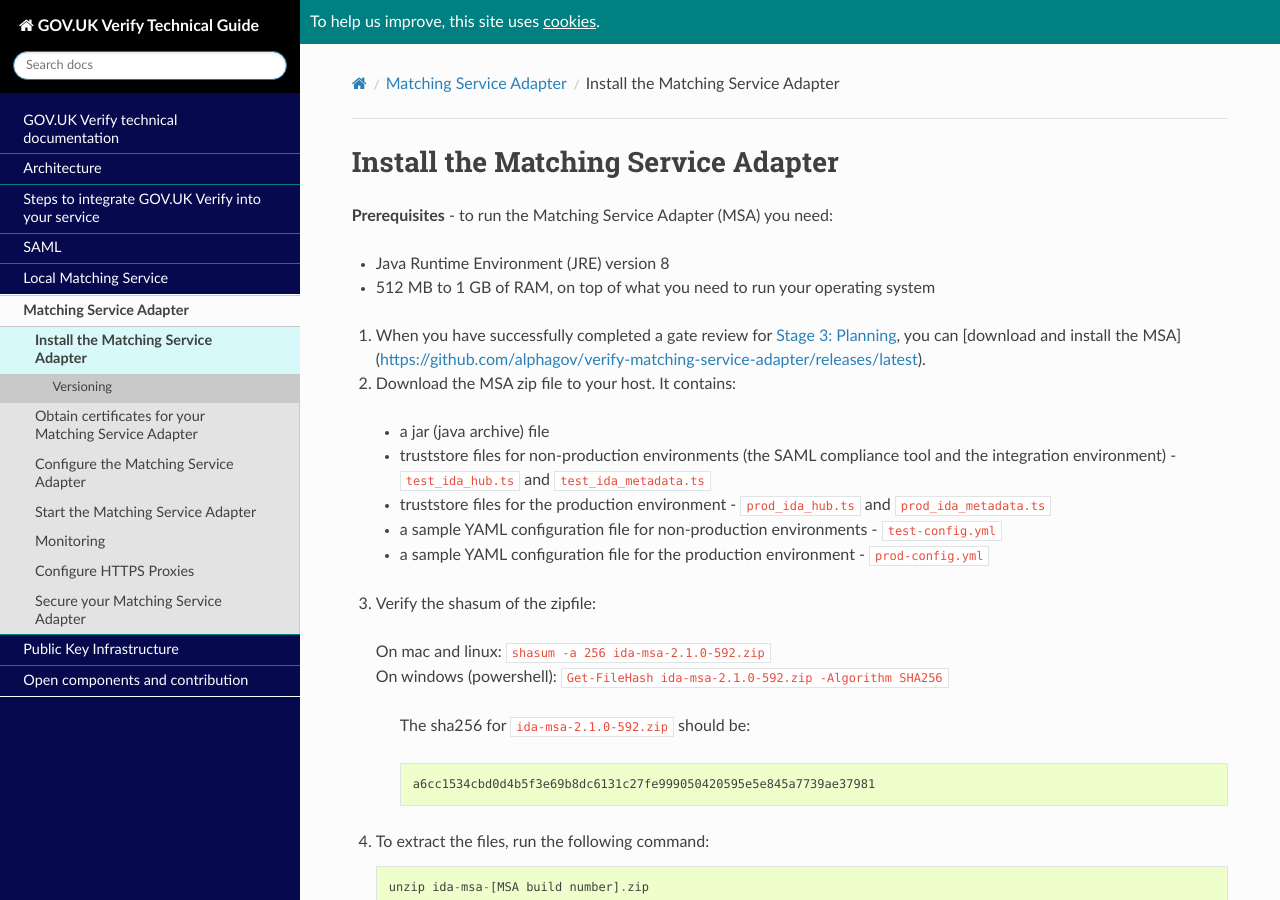
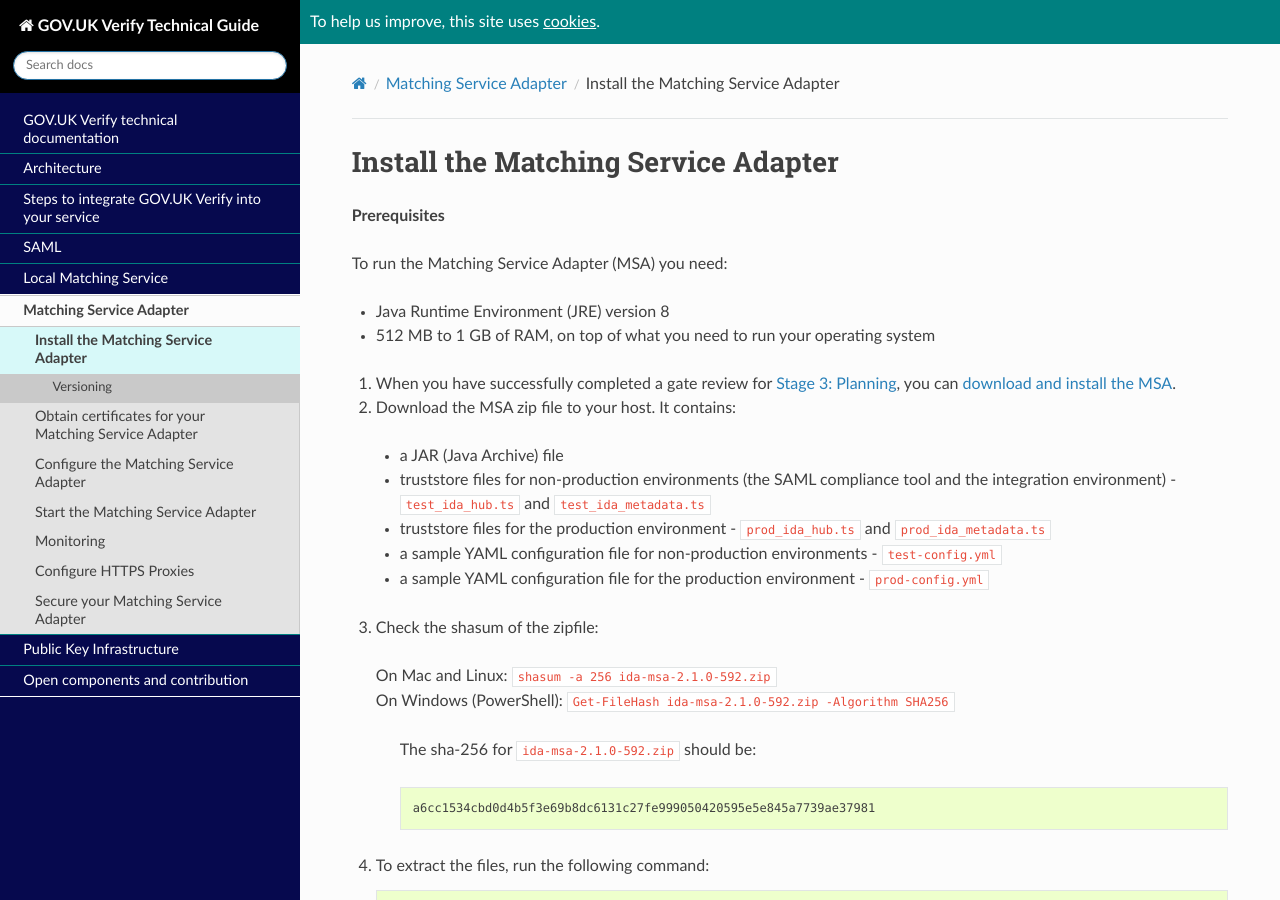
Before and after one commit to alphagov/rp-onboarding-tech-docs, a Sphinx documentation site: the page built from source/pages/msa/msaUse.rst, in a window 1280 px wide and 900 px high. Built offline with Sphinx 7.4.7 and the Read the Docs theme 2.0.0, drawn with Linux system fonts in a browser that asks for light colours; nearby versions of some CDN libraries; pages that are not in the unit, such as notebooks, are missing from menus; comment, search, counter and statistics services are not loaded.

Commit message:
BAU: Fix rst formatting
Remove rogue markdown, fix styling for proper nouns

```diff
--- a/source/pages/msa/msaUse.rst
+++ b/source/pages/msa/msaUse.rst
@@ -5,27 +5,29 @@
 Install the Matching Service Adapter
 ======================================
 
-**Prerequisites** - to run the Matching Service Adapter (MSA) you need:
+**Prerequisites**
+
+To run the Matching Service Adapter (MSA) you need:
 
 * Java Runtime Environment (JRE) version 8
 * 512 MB to 1 GB of RAM, on top of what you need to run your operating system
 
-1. When you have successfully completed a gate review for `Stage 3: Planning <http://alphagov.github.io/identity-assurance-documentation/stage3/Stage3.html>`_, you can [download and install the MSA](https://github.com/alphagov/verify-matching-service-adapter/releases/latest).
+1. When you have successfully completed a gate review for `Stage 3: Planning <http://alphagov.github.io/identity-assurance-documentation/stage3/Stage3.html>`_, you can `download and install the MSA <https://github.com/alphagov/verify-matching-service-adapter/releases/latest>`_.
 
 2. Download the MSA zip file to your host. It contains:
 
- * a jar (java archive) file
+ * a JAR (Java Archive) file
  * :ref:`truststore <gloss_truststore>` files for non-production environments (the SAML compliance tool and the integration environment) - ``test_ida_hub.ts`` and ``test_ida_metadata.ts``
  * truststore files for the production environment - ``prod_ida_hub.ts`` and ``prod_ida_metadata.ts``
  * a sample YAML configuration file for non-production environments  - ``test-config.yml``
  * a sample YAML configuration file for the production environment  - ``prod-config.yml``
 
-3. Verify the shasum of the zipfile::
+3. Check the shasum of the zipfile::
 
-  | On mac and linux: ``shasum -a 256 ida-msa-2.1.0-592.zip``
-  | On windows (powershell): ``Get-FileHash ida-msa-2.1.0-592.zip -Algorithm SHA256``
+  | On Mac and Linux: ``shasum -a 256 ida-msa-2.1.0-592.zip``
+  | On Windows (PowerShell): ``Get-FileHash ida-msa-2.1.0-592.zip -Algorithm SHA256``
 
-   The sha256 for ``ida-msa-2.1.0-592.zip`` should be::
+   The sha-256 for ``ida-msa-2.1.0-592.zip`` should be::
 
     a6cc1534cbd0d4b5f3e69b8dc6131c27fe999050420595e5e845a7739ae37981
 
```
